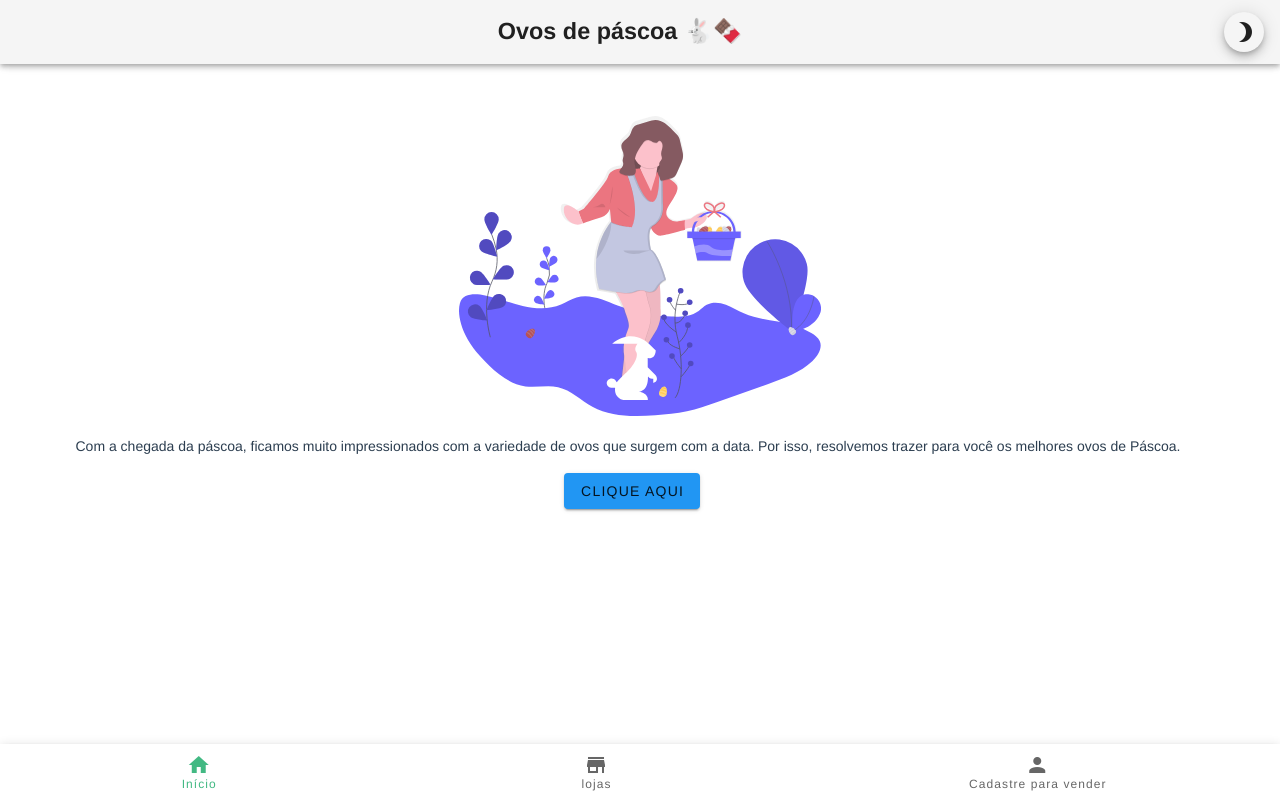
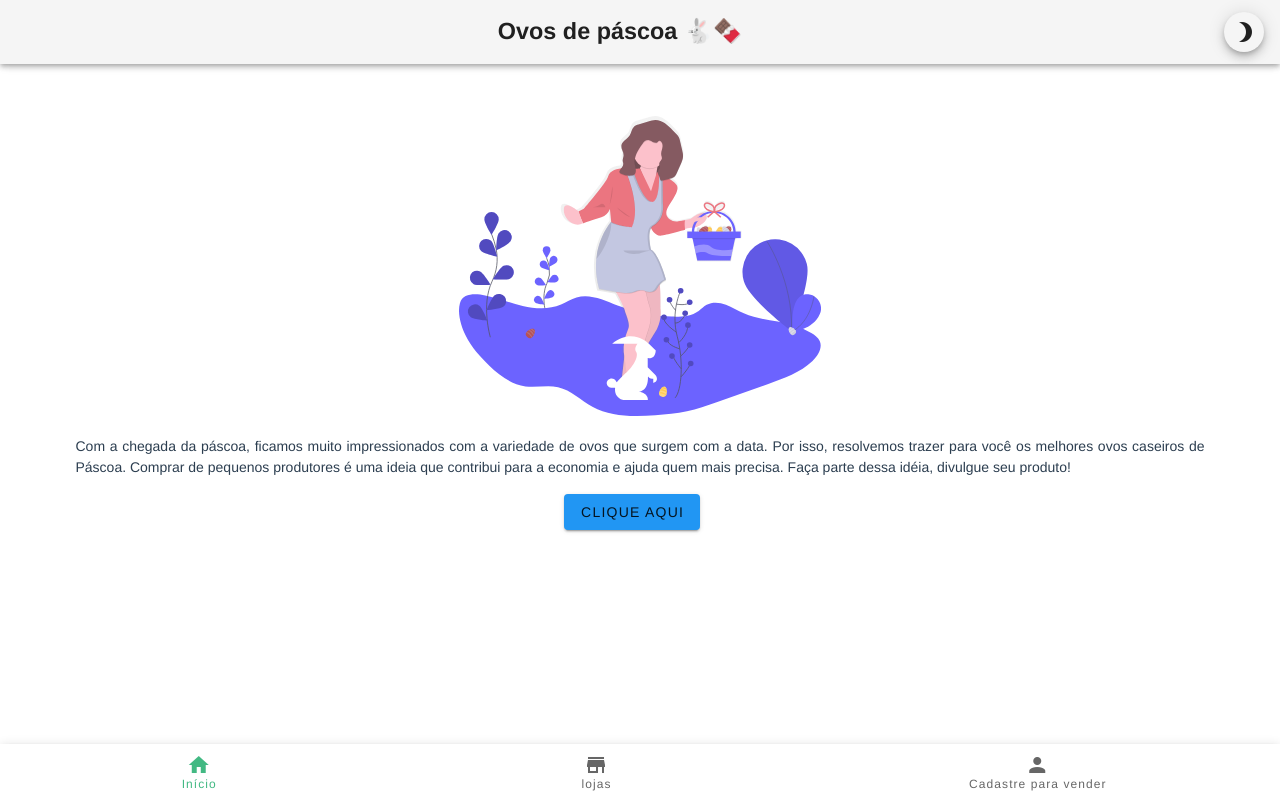
Before and after one commit to BrendaDourado/HackathonTime10, a Vue app in the folder hackathon/: page /home in a window 1280 px wide. Built offline with nearby package versions, Linux system fonts and the light colour scheme.

Commit message:
Alteração

```diff
--- a/hackathon/src/views/HomeIs.vue
+++ b/hackathon/src/views/HomeIs.vue
@@ -6,31 +6,32 @@
     <p class="text-home text-justify mt-5 ml-4 mr-4">
       Com a chegada da páscoa, ficamos muito impressionados com a variedade de
       ovos que surgem com a data. Por isso, resolvemos trazer para você os
-      melhores ovos de Páscoa.
+      melhores ovos caseiros de Páscoa. Comprar de pequenos produtores é uma
+      ideia que contribui para a economia e ajuda quem mais precisa. Faça parte
+      dessa idéia, divulgue seu produto!
     </p>
-    <v-btn @click="delay" color="blue" class="mr-4" type="submit"> Clique Aqui </v-btn>
+    <v-btn @click="delay" color="blue" class="mr-4" type="submit">
+      Clique Aqui
+    </v-btn>
   </v-container>
 </template>
 
 <script>
 export default {
   data: () => ({
-     name: "HomeIs",
+    name: "HomeIs",
   }),
-methods: {
+  methods: {
     submit() {
       this.$refs.observer.validate();
-
     },
-      delay(){
-        setTimeout(()=>{
-          this.$router.push('/cadastrocliente')
-
-          },100)
-
+    delay() {
+      setTimeout(() => {
+        this.$router.push("/cadastrocliente");
+      }, 100);
+    },
   },
-}
-}
+};
 </script>
 
 <style>
```
